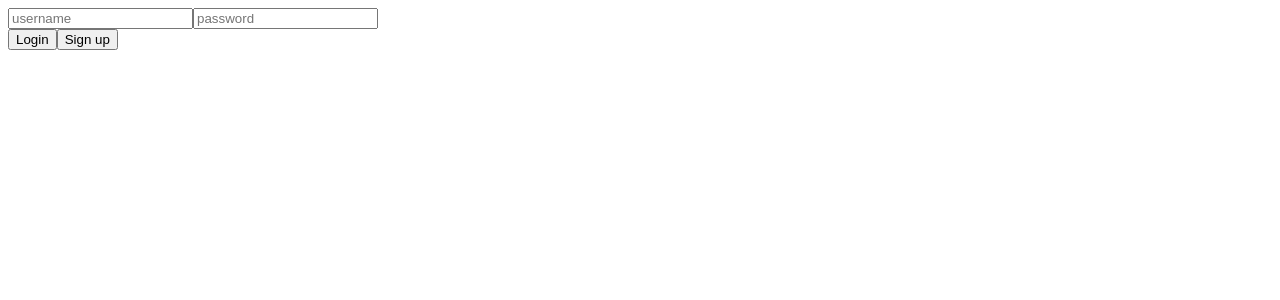
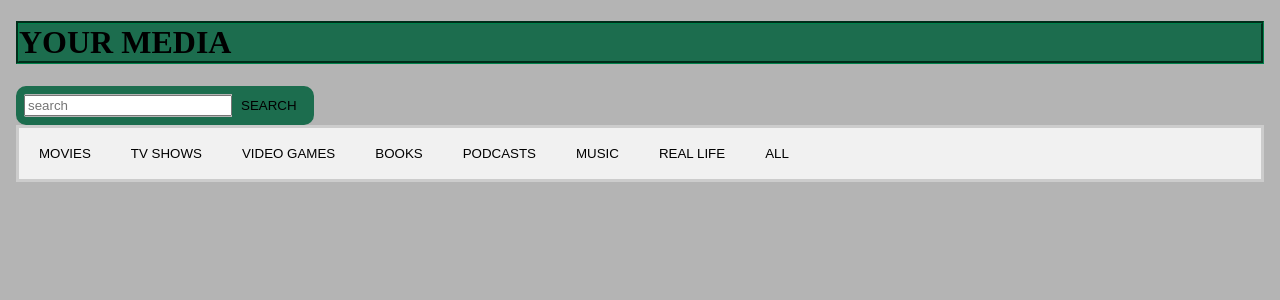
Before and after one commit to velocirabbitinc/nosebleeds, a React app: page /test in a window 1280 px wide. Shown: the top 300 px of the page. Built offline with nearby package versions, Linux system fonts and the light colour scheme.

Commit message:
add homepage

```diff
--- a/Frontend/App.jsx
+++ /dev/null
@@ -1,58 +0,0 @@
-// Login page
-// import React from 'react';
-import React, { Component } from 'react';
-//import ReactDOM from 'react-dom';
-class App extends Component {
-  constructor(props) {
-    super(props);
-    this.state =  {
-      username: '',
-      password: ''
-    }
-    this.handleUsernameChange = this.handleUsernameChange.bind(this);
-    this.handlePasswordChange = this.handlePasswordChange.bind(this);
-    //this.handleSubmit = this.handleSubmit.bind(this);
-  }
-
-  handleUsernameChange(event) {
-    this.setState({username: event.target.value});
-  }
-  handlePasswordChange(event) {
-    this.setState({password: event.target.value})
-  }
-
-  getUsers = () => {
-    fetch("/post", {
-      method: 'POST',
-      body: JSON.stringify(
-      {username : "Daniel12",
-      password: "codesmith"}),
-      headers: {
-          'Content-Type': 'application/json',
-      }
-  })
-  .then(res => res.json())
-  .then(result => {result}
-  )};
-
-
-
-  render() {
-    return (
-
-      <div>
-        <form>
-          <input id="username" placeholder="username" value={this.state.username} onChange={this.handleUsernameChange}></input>
-          <input id="password" placeholder="password" value={this.state.password} onChange={this.handlePasswordChange}></input>
-
-        </form>
-        <button>Login</button>
-        <button>Sign up</button>
-      </div>
-    )
-  }
-}
-
-
-
-export default App;
--- /dev/null
+++ b/Frontend/Component/testcomp.js
@@ -0,0 +1,56 @@
+import React, { Component } from 'react';
+
+class TestComp extends Component {
+    constructor () {
+        super()
+        this.state = {
+
+        }
+    }
+    render () {
+        return (
+            <div>
+            <head>
+
+            </head>
+            <body>
+                <h1 id="profile">YOUR MEDIA</h1>
+                <div className="search"><input id="searchBar" placeholder="search"></input><button id="searchButton">SEARCH</button></div>
+                <div class="tab">
+                    <button class="tablinks" onclick="openGenre(event, 'Action')">MOVIES</button>
+                    <button class="tablinks" onclick="openGenre(event, 'Comedy')">TV SHOWS</button>
+                    <button class="tablinks" onclick="openGenre(event, 'Horror')">VIDEO GAMES</button>
+                    <button class="tablinks" onclick="openGenre(event, 'Horror')">BOOKS</button>
+                    <button class="tablinks" onclick="openGenre(event, 'Horror')">PODCASTS</button>
+                    <button class="tablinks" onclick="openGenre(event, 'Horror')">MUSIC</button>
+                    <button class="tablinks" onclick="openGenre(event, 'Horror')">REAL LIFE</button>
+                    <button class="tablinks" onclick="openGenre(event, 'Horror')">ALL</button>
+                </div>
+
+
+                <div id="Action" class="tabcontent">
+                    <h3>Action</h3>
+                    <p>Action movies</p>
+                </div>
+
+                <div id="Comedy" class="tabcontent">
+                    <h3>Comedy</h3>
+                    <p>Comedy movies</p>
+                </div>
+
+                <div id="Horror" class="tabcontent">
+                    <h3>Horror</h3>
+                    <p>Horror movies</p>
+                </div>
+
+                <div id="Drama" class="tabcontent">
+                    <h3>Drama</h3>
+                    <p>Drama movies</p>
+                </div>
+            </body>
+            </div>
+        )
+    }
+}
+
+export default TestComp
--- /dev/null
+++ b/Frontend/Styles/styles.css
@@ -0,0 +1,87 @@
+body {
+    background-color: rgb(180, 180, 180)
+}
+
+.buttons {
+    color: rgb(0, 0, 0);
+    background-color: rgb(235, 235, 235);
+    font-weight: bold;
+    border: 3px outset rgb(194, 194, 194);
+    transition: 0.01s;
+}
+
+.buttons:hover {
+    color: rgb(255, 255, 255);
+    border: 3px inset rgb(122, 122, 122);
+    background-color: rgb(185, 185, 185);
+}
+
+.primary {
+    color: rgb(93, 211, 166);
+    background-color:rgb(99, 99, 99)
+}
+
+#profile {
+    border: 3px groove rgb(0, 129, 75);
+    background-color:rgb(28, 109, 78);
+    background-size: 400px;
+
+}
+
+.search {
+    border: 0.5rem solid rgb(28, 109, 78);
+    margin: 0;
+    border-radius: 10px;
+    width: 282px;
+    color: black;
+}
+
+#searchBar {
+    width: 200px;
+
+}
+
+#searchButton {
+    color:black;
+    background-color: rgb(28, 109, 78);
+    border: solid rgb(28, 109, 78);
+}
+
+/* Style the tab */
+.tab {
+  overflow: hidden;
+  border: 3px solid #ccc;
+  background-color: #f1f1f1;
+}
+
+/* Style the buttons that are used to open the tab content */
+.tab button {
+  color: rgb(0, 0, 0);
+  background-color: inherit;
+  float: left;
+  border: 4px solid #f1f1f1;
+  outline: none;
+  cursor: pointer;
+  padding: 14px 16px;
+  transition: 0.9s;
+}
+
+/* Change background color of buttons on hover */
+.tab button:hover {
+  color: rgb(0, 0, 0);
+  background-color: rgb(158, 127, 175);
+  border: 4px ridge rgb(28, 99, 109);
+}
+
+/* Create an active/current tablink class */
+.tab button.active {
+  background-color: rgb(158, 127, 175);
+}
+
+/* Style the tab content */
+.tabcontent {
+  display: none;
+  padding: 6px 12px;
+  border: 1px solid #ccc;
+  border-top: none;
+}
--- a/Frontend/Styles/styles.scss
+++ /dev/null
@@ -1,3 +0,0 @@
-.buttons {
-    background-color: blue;
-}
--- a/Frontend/index.js
+++ b/Frontend/index.js
@@ -1,10 +1,48 @@
+// import React from 'react';
+// import ReactDOM from 'react-dom';
+// import App from './App.jsx';
+// import { BrowserRouter as Router, Route, Link, Switch } from 'react-router-dom';
+
+// //import styles from './styles/styles.scss';
+
+
+// ReactDOM.render(<App />, document.getElementById('root'));
+// //registerServiceWorker();
+
 import React from 'react';
 import ReactDOM from 'react-dom';
-import App from './App.jsx';
-//import { BrowserRouter as Router, Route, Link, Switch } from 'react-router-dom';
+import { useHistory,
+        BrowserRouter as Router,
+        Link,
+        Route,
+        Switch
+    } from 'react-router-dom';
 
-//import styles from './styles/styles.scss';
+import TestComp from './component/testcomp';
+import './styles/styles.css'
 
+const App = () => {
+    //let history = useHistory();
 
-ReactDOM.render(<App />, document.getElementById('root'));
-//registerServiceWorker();
+    return(
+        <Router>
+
+        <Route exact path="/" component={App}>
+
+            <h1 className="primary">Recspace</h1>
+            <h3>Hello and welcome!</h3>
+            <input placeholder="username"></input>
+            <input placeholder="password"></input>
+            <Link to='/test'><button type="button" className="buttons">Login</button></Link>
+            <button type="button" className="buttons">Sign up</button>
+
+        </Route>
+        <Route path="/test" component={TestComp}>
+            <TestComp />
+        </Route>
+
+        </Router>
+    )
+}
+
+ReactDOM.render(<App />, document.getElementById("root"))
--- a/webpack.config.js
+++ b/webpack.config.js
@@ -22,7 +22,8 @@ module.exports = {
       }
     },
     {
-      test: /\.s[ac]ss$/i,
+      test: /\.css$/i,
+      //test: /\.s[ac]ss$/i,
       use: ['style-loader', 'css-loader', 'sass-loader']
     }
     ]
```
Also changed, not shown: Frontend/Component/homepage.jsx (deleted, +0 -14 lines), Frontend/log_in.jsx (added, +58 -0 lines), 1 other file (tests, documents, lock files or other folders).
